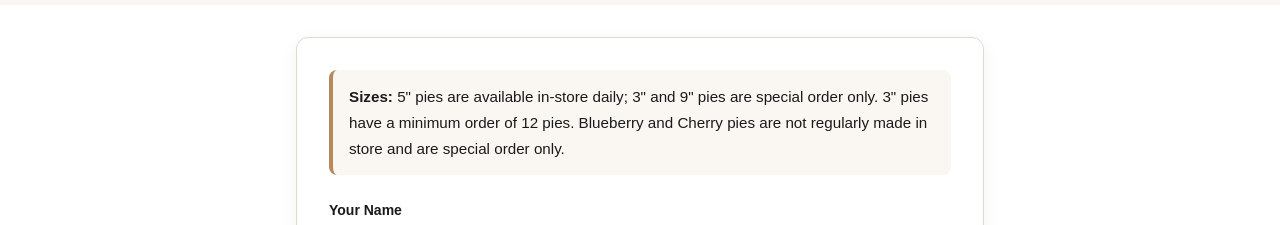
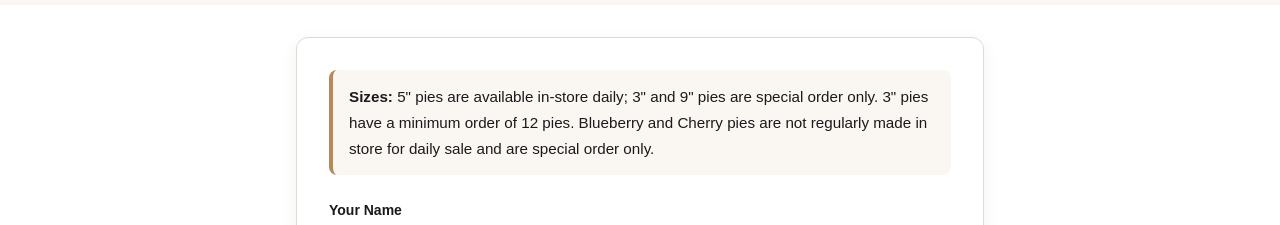
Before and after one commit to webeducationservices-oss/moreno-bakery, a Next.js app: page /order-a-pie in a window 1280 px wide. Shown: the part 334-559 px from the top of the page. Built offline with nearby package versions, Linux system fonts and the light colour scheme; a web font is replaced by a local one.

Commit message:
Edit app/order-a-pie/page.js — where it says blueberry and cherry pies are not regularly made in store add are

```diff
--- a/app/order-a-pie/page.js
+++ b/app/order-a-pie/page.js
@@ -157,7 +157,7 @@ export default function OrderAPiePage() {
 
               <div className={styles.notice}>
                 <strong>Sizes:</strong> 5&quot; pies are available in-store daily; 3&quot; and 9&quot; pies are special order only. 3&quot; pies have a minimum order of 12 pies. Blueberry and Cherry
-                pies are not regularly made in store and are special order only.
+                pies are not regularly made in store for daily sale and are special order only.
               </div>
 
               <div className="form-group">
```
